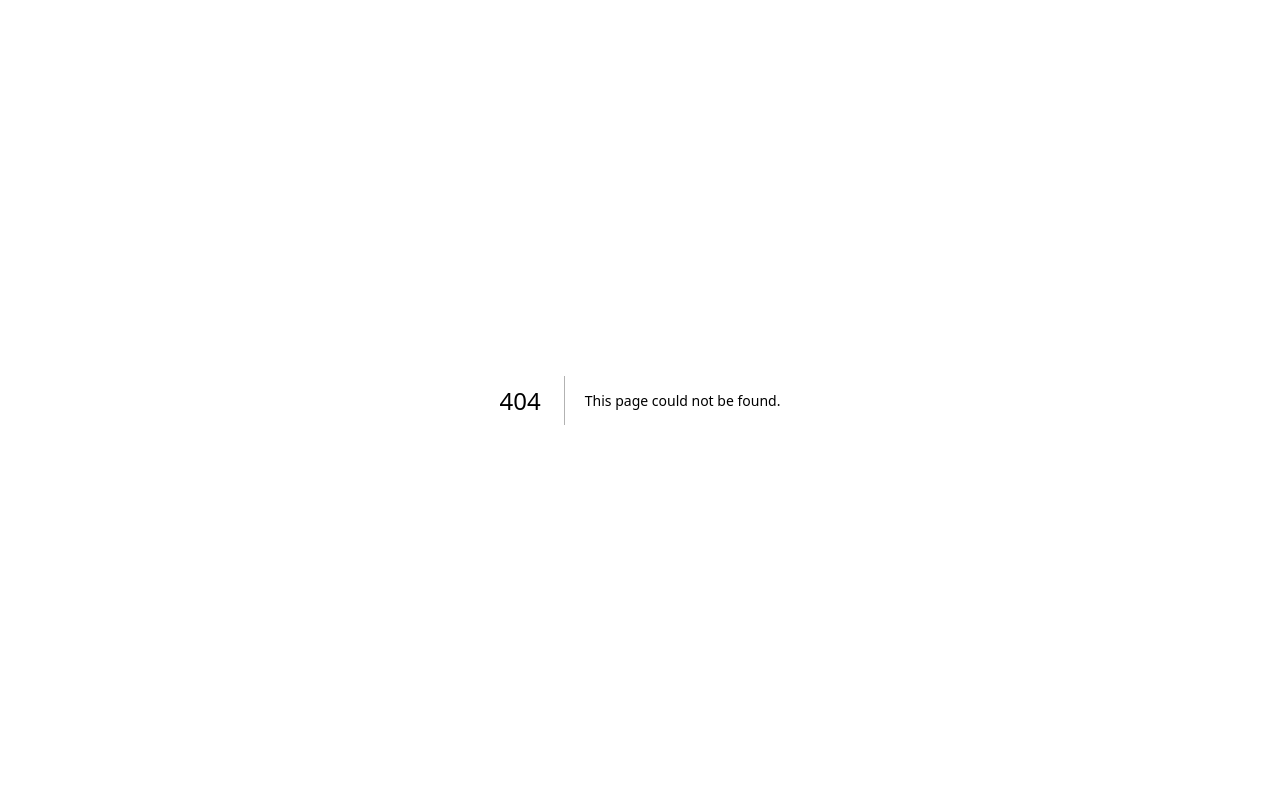
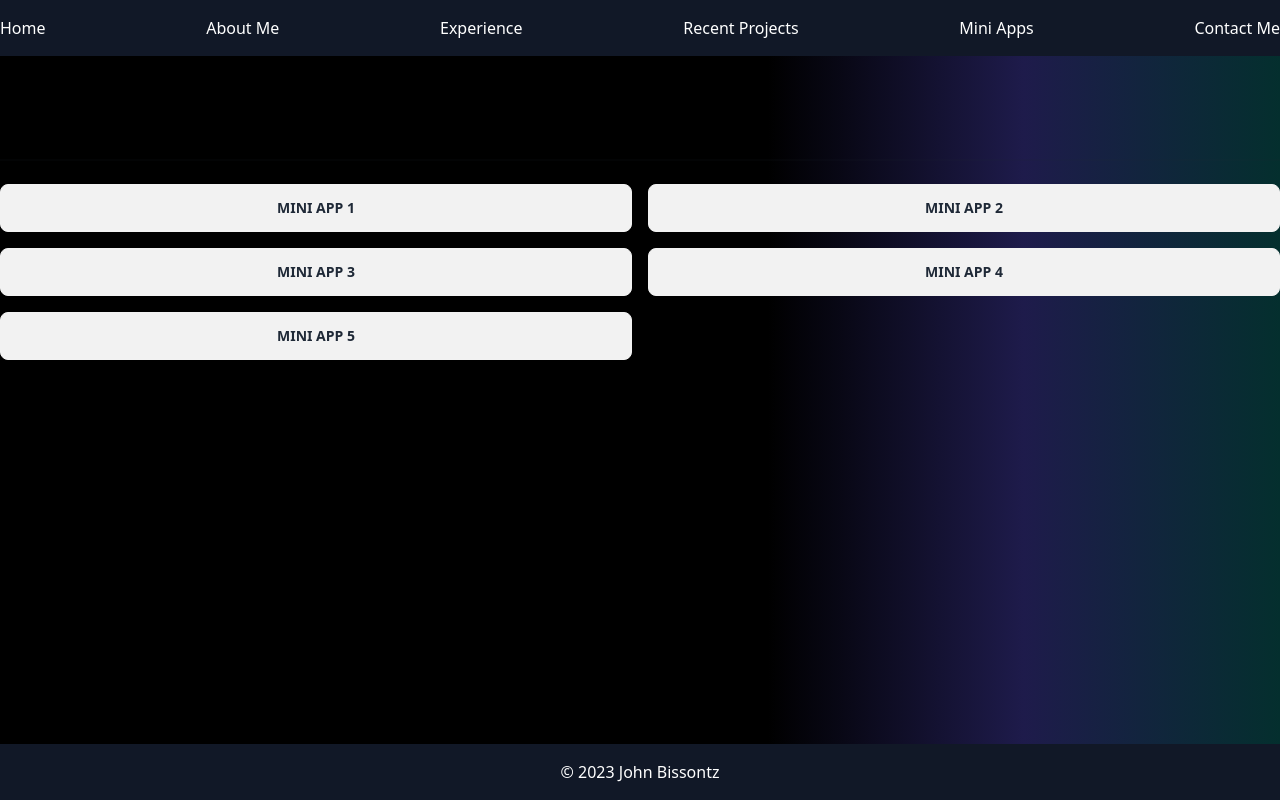
Before and after one commit to Bissontz/bissontz-portfolio, a Next.js app: page /mini_apps in a window 1280 px wide. Before the commit this address had no page. Built offline with nearby package versions, Linux system fonts and the light colour scheme.

Commit message:
Under Construction bit added

```diff
--- a/src/app/(pages)/about/page.tsx
+++ b/src/app/(pages)/about/page.tsx
@@ -3,6 +3,7 @@ import Layout from "../../components/layout";
 
 const AboutPage = () => (
     <Layout>
+        <h1>Under Construction</h1>
         <div className="hero mx-auto min-h-fit max-w-fit bg-base-200">
             <div className="hero-content flex-col lg:flex-row">
                 <img src="profileimg.jpg" className="max-w-sm rounded-lg shadow-2xl"/>
--- a/src/app/(pages)/contact/page.tsx
+++ b/src/app/(pages)/contact/page.tsx
@@ -3,6 +3,7 @@ import Layout from "../../components/layout";
 
 const ContactPage = () => (
     <Layout>
+        <h1>Under Construction</h1>
         <address>Contact me here:
             <a href="mailto:bissontzjohn@gmail.com"> bissontzjohn@gmail.com</a>
         </address>
--- a/src/app/(pages)/experience/page.tsx
+++ b/src/app/(pages)/experience/page.tsx
@@ -3,7 +3,9 @@ import Layout from "../../components/layout";
 
 const ExperiencePage = () => (
     <Layout>
-
+        <div className="">
+            <h1>Under Construction</h1>
+        </div>
     </Layout>
 );
 
--- /dev/null
+++ b/src/app/(pages)/mini_apps/page.tsx
@@ -0,0 +1,21 @@
+import React from "react";
+import Layout from "../../components/layout";
+
+const MiniAppsPage = () => (
+    <Layout>
+        <h1>Under Construction</h1>
+        <p>I gained a ton of inspiration for these from
+            <a href="http://neal.fun"> neal.fun</a>
+        </p>
+        <div className="divider"/>
+        <div className="grid gap-4 grid-cols-2">
+            <button className="btn">Mini App 1</button>
+            <button className="btn">Mini App 2</button>
+            <button className="btn">Mini App 3</button>
+            <button className="btn">Mini App 4</button>
+            <button className="btn">Mini App 5</button>
+        </div>
+    </Layout>
+);
+
+export default MiniAppsPage;
--- a/src/app/(pages)/portfolio/page.tsx
+++ b/src/app/(pages)/portfolio/page.tsx
@@ -3,6 +3,7 @@ import Layout from "../../components/layout";
 
 const PortfolioPage = () => (
     <Layout>
+        <h1>Under Construction</h1>
         <h1 className="text-2xl p-4 underline">Professional Projects</h1>
             <h2 className="px-10">Project 1</h2>
             <h2 className="px-10">Project 2</h2>
--- /dev/null
+++ b/src/app/MiniApps/ColorGuesser.tsx
@@ -0,0 +1,24 @@
+
+
+function randomColor(){
+    let r = Math.floor(Math.random() * 256);
+    let g = Math.floor(Math.random() * 256);
+    let b = Math.floor(Math.random() * 256);
+    return "rgb(" + r + "," + g + "," + b + ")";
+}
+
+function generateColors(num: number){
+    let colors = [];
+    for(let i=0; i<num; i++){
+        colors.push(randomColor())
+    }
+    return colors;
+}
+
+function winGame(){
+
+}
+
+function loseGame(){
+
+}
--- a/src/app/components/layout.tsx
+++ b/src/app/components/layout.tsx
@@ -18,6 +18,9 @@ const Layout = ({ children } : { children: React.ReactNode}) => (
             <a href='portfolio' className='text-white hover:text-gray-400'>Recent Projects</a>
           </li>
           <li>
+            <a href='mini_apps' className='text-white hover:text-gray-400'>Mini Apps</a>
+          </li>
+          <li>
             <a href='contact' className='text-white hover:text-gray-400'>Contact Me</a>
           </li>
         </ul>
```
